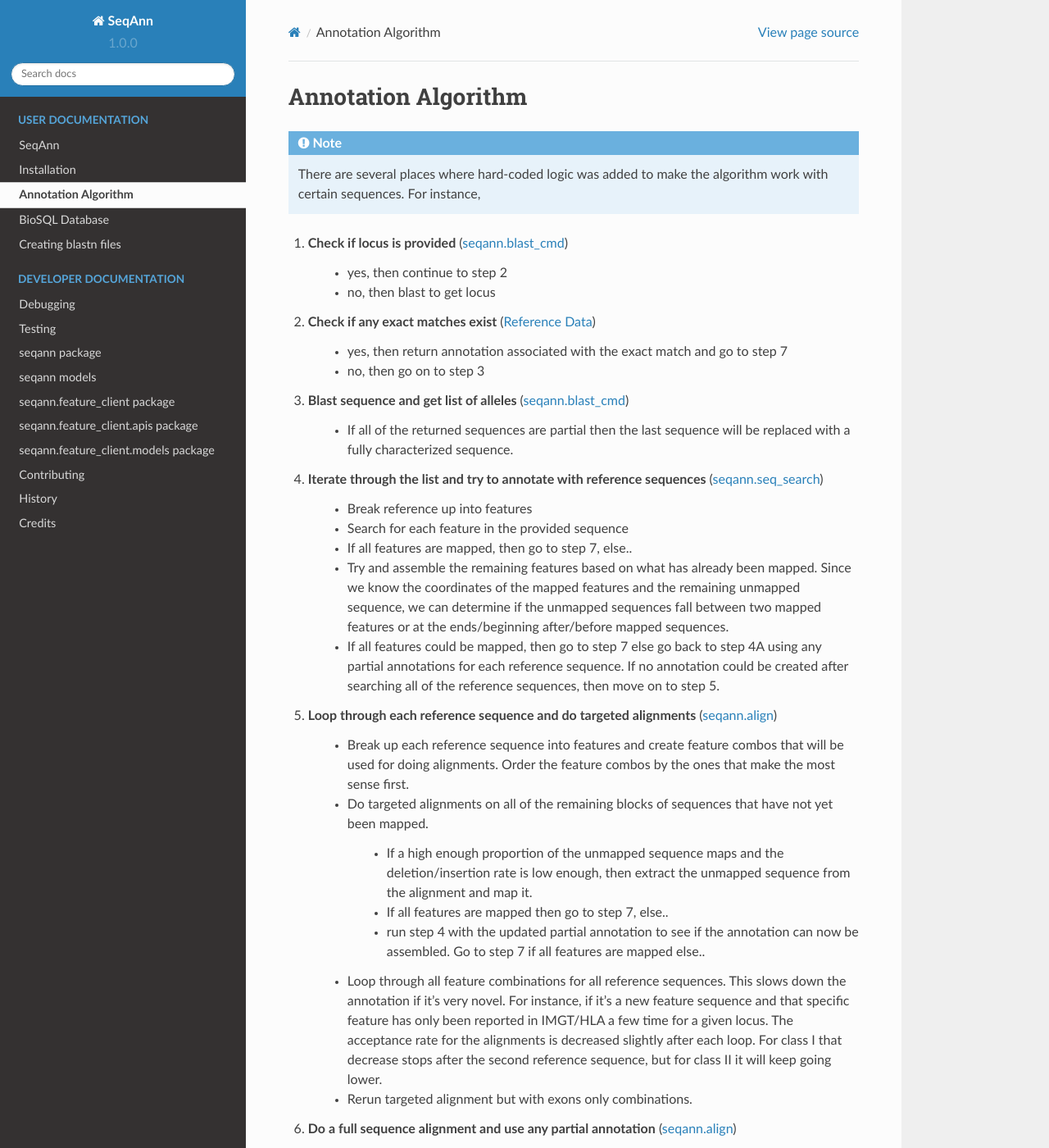
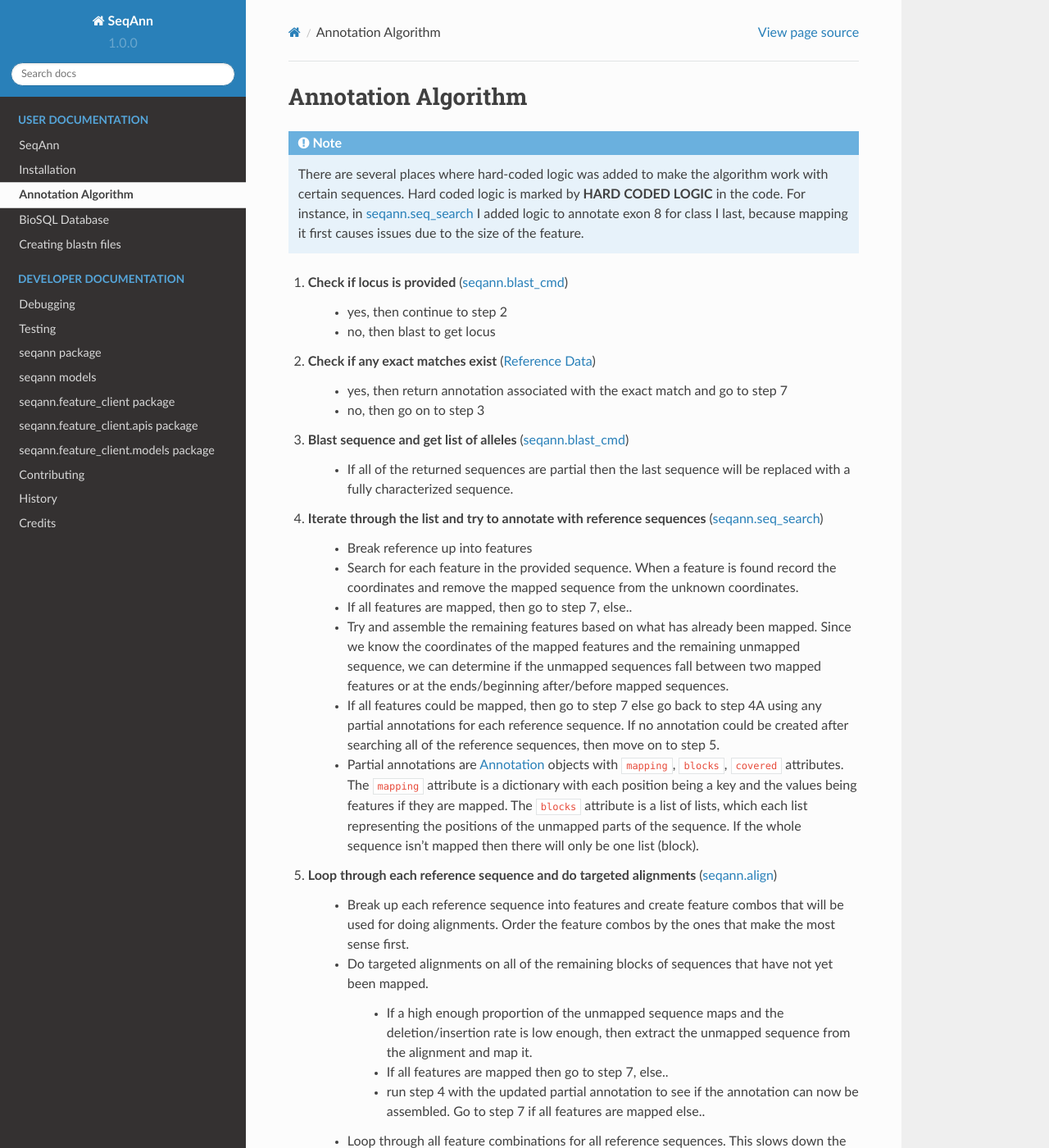
Before and after one commit to nmdp-bioinformatics/seq-ann, a Sphinx documentation site: the page built from docs/algorithm.rst, in a window 1280 px wide and 1400 px high. Shown: the whole window at 82% size. Built offline with Sphinx 7.4.7 and the Read the Docs theme 2.0.0, drawn with Linux system fonts in a browser that asks for light colours; pages that are not in the unit, such as notebooks, are missing from menus.

Commit message:
Updated algorithm documentation

```diff
--- a/docs/algorithm.rst
+++ b/docs/algorithm.rst
@@ -4,7 +4,7 @@
 Annotation Algorithm
 ======================
 
-.. note:: There are several places where hard-coded logic was added to make the algorithm work  with certain sequences. For instance,
+.. note:: There are several places where hard-coded logic was added to make the algorithm work with certain sequences. Hard coded logic is marked by **HARD CODED LOGIC** in the code. For instance, in :ref:`seq_search` I added logic to annotate exon 8 for class I last, because mapping it first causes issues due to the size of the feature.
 
 
 #. **Check if locus is provided** (:ref:`blast`)
@@ -24,10 +24,11 @@ Annotation Algorithm
 #. **Iterate through the list and try to annotate with reference sequences** (:ref:`seq_search`)
 
     * Break reference up into features
-    * Search for each feature in the provided sequence
+    * Search for each feature in the provided sequence. When a feature is found record the coordinates and remove the mapped sequence from the unknown coordinates.
     * If all features are mapped, then go to step 7, else..
     * Try and assemble the remaining features based on what has already been mapped. Since we know the coordinates of the mapped features and the remaining unmapped sequence, we can determine if the unmapped sequences fall between two mapped features or at the ends/beginning after/before mapped sequences.
     * If all features could be mapped, then go to step 7 else go back to step 4A using any partial annotations for each reference sequence. If no annotation could be created after searching all of the reference sequences, then move on to step 5.
+    * Partial annotations are :ref:`ann` objects with ``mapping``, ``blocks``, ``covered`` attributes. The ``mapping`` attribute is a dictionary with each position being a key and the values being features if they are mapped. The ``blocks`` attribute is a list of lists, which each list representing the positions of the unmapped parts of the sequence. If the whole sequence isn't mapped then there will only be one list (block).
 
 #. **Loop through each reference sequence and do targeted alignments** (:ref:`align`)
 
```
